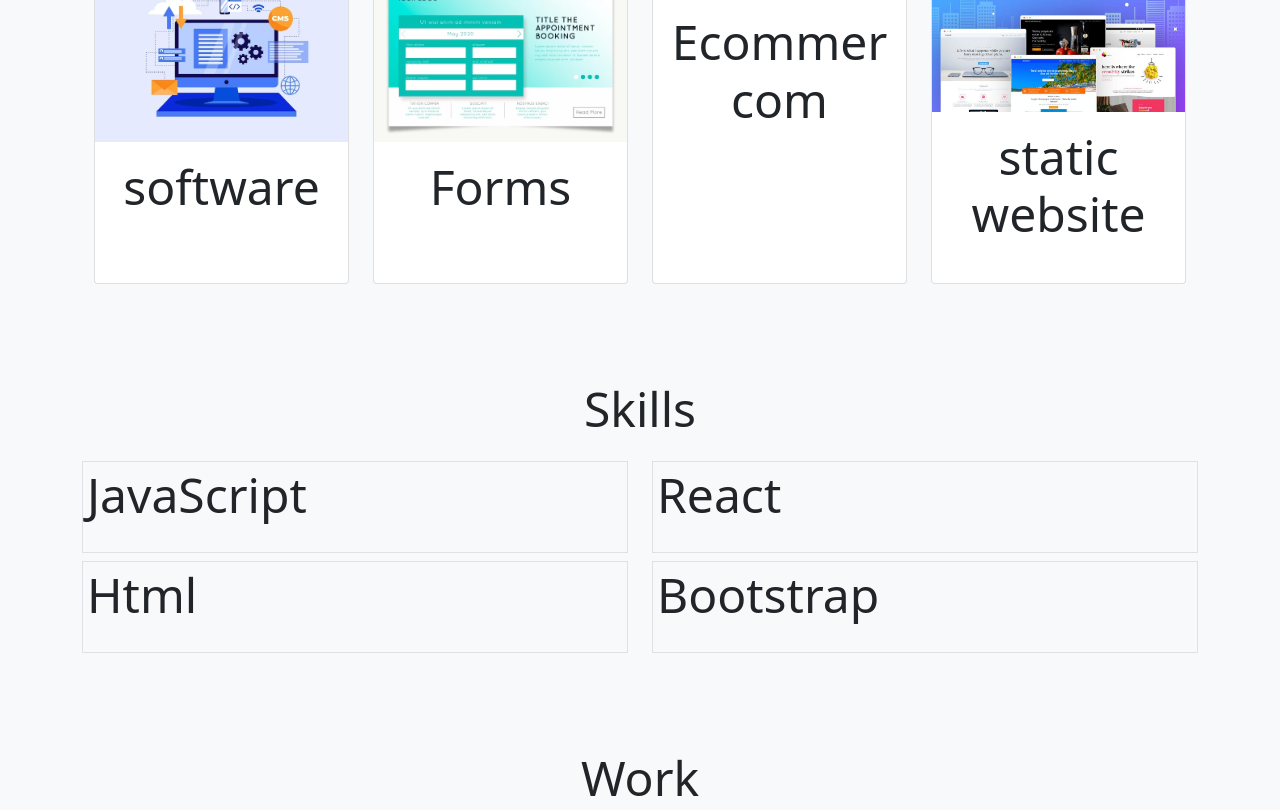
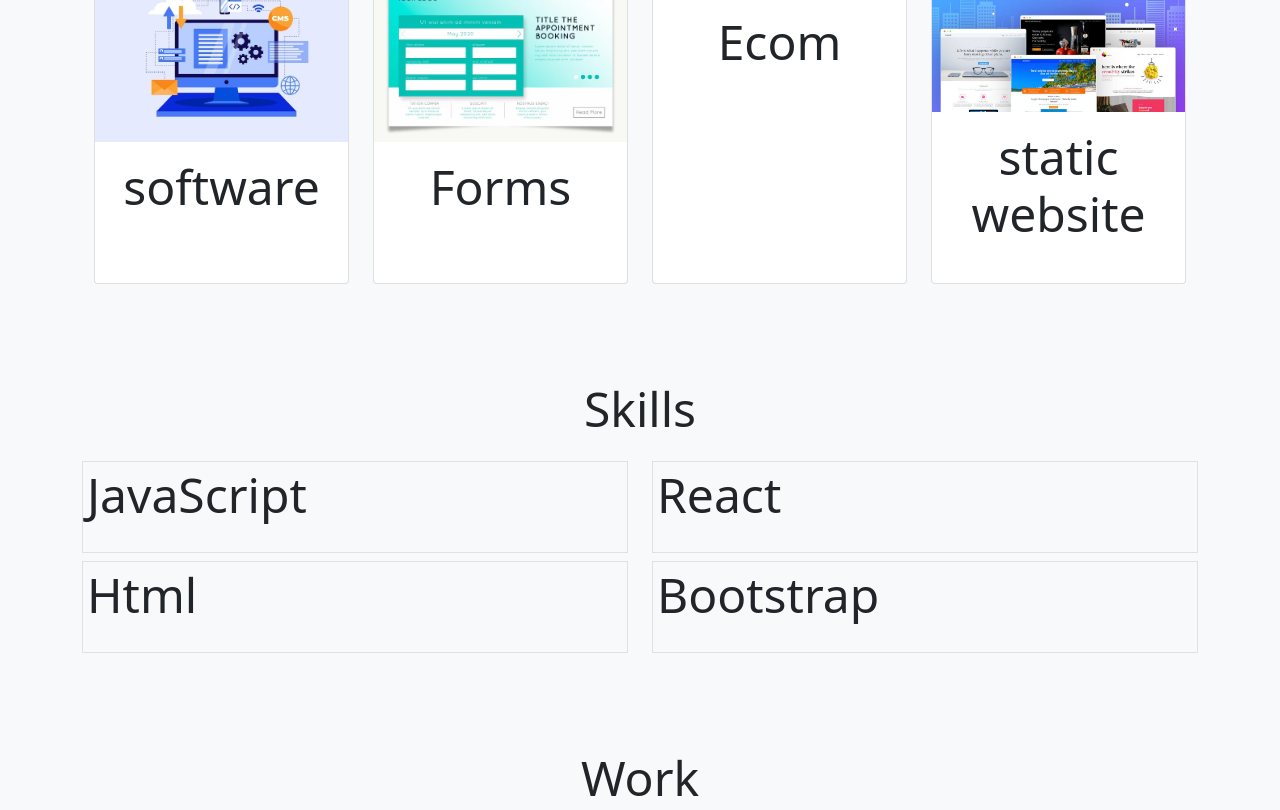
Before and after one commit to DiakitB/isaiah, a plain HTML site: page index.html in a window 1280 px wide. Shown: the part 1587-2397 px from the top of the page. Drawn offline with nearby package versions, Linux system fonts and the light colour scheme.

Commit message:
correct some misspelling

```diff
--- a/index.html
+++ b/index.html
@@ -173,7 +173,7 @@
                     alt="..."
                   />
                   <div class="card-body">
-                    <h5 class="mb-4 display-5 text-center">Ecommercom</h5>
+                    <h5 class="mb-4 display-5 text-center">Ecom</h5>
 
                   </div>
                 </div>
```
